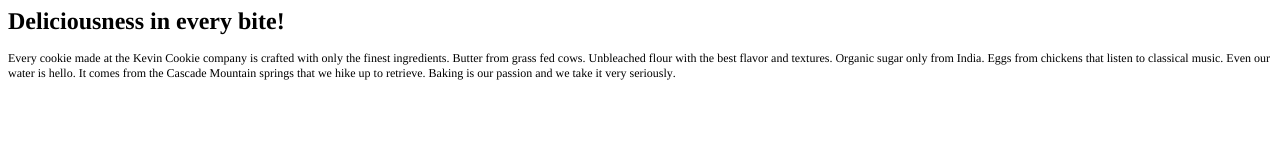
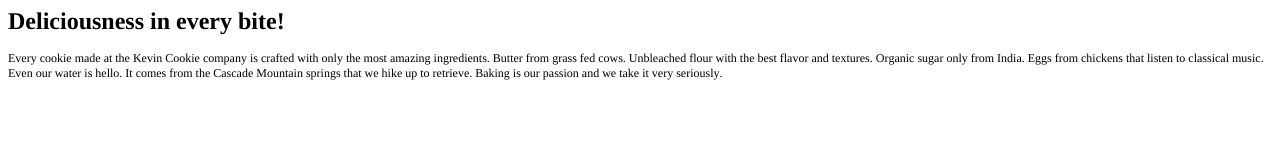
Before and after one commit to naveenbawanm/NaveenCookieCompany, a plain HTML site: page index.htm in a window 1280 px wide. Drawn offline with Linux system fonts and the light colour scheme.

Commit message:
updated text from finest to most amazing

```diff
--- a/index.htm
+++ b/index.htm
@@ -13,6 +13,6 @@
 </head>
 <body>
 <h1 style="margin: 0.0px 0.0px 16.1px 0.0px; font: 24.0px Times; -webkit-text-stroke: #000000"><span class="s1"><b>Deliciousness in every bite!</b></span></h1>
-<p class="p2"><span class="s1">Every cookie made at the Kevin Cookie company is crafted with only the finest ingredients. Butter from grass fed cows. Unbleached flour with the best flavor and textures. Organic sugar only from India. Eggs from chickens that listen to classical music. Even our water is hello. It comes from the Cascade Mountain springs that we hike up to retrieve. Baking is our passion and we take it very seriously.</span></p>
+<p class="p2"><span class="s1">Every cookie made at the Kevin Cookie company is crafted with only the most amazing ingredients. Butter from grass fed cows. Unbleached flour with the best flavor and textures. Organic sugar only from India. Eggs from chickens that listen to classical music. Even our water is hello. It comes from the Cascade Mountain springs that we hike up to retrieve. Baking is our passion and we take it very seriously.</span></p>
 </body>
 </html>
```
